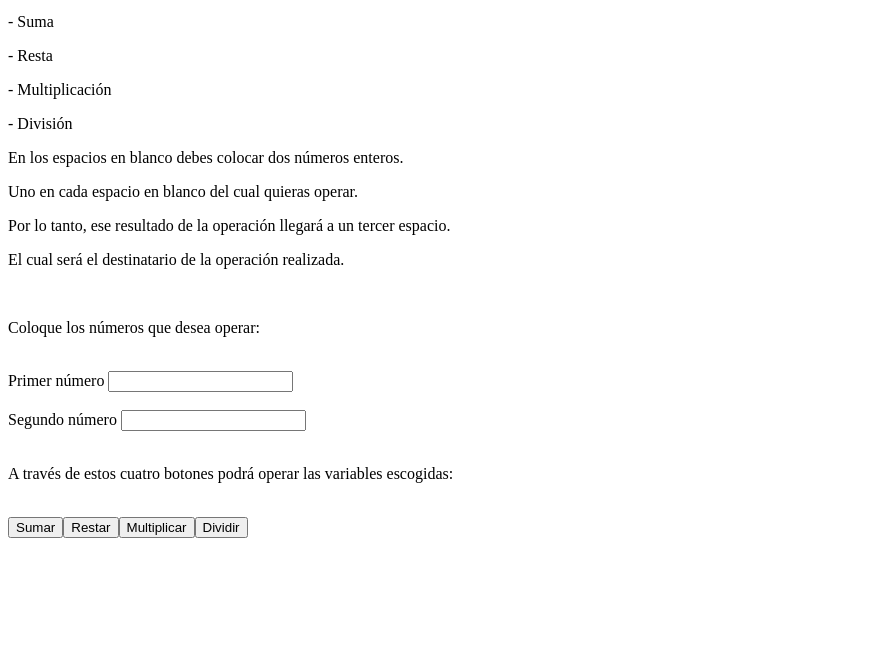
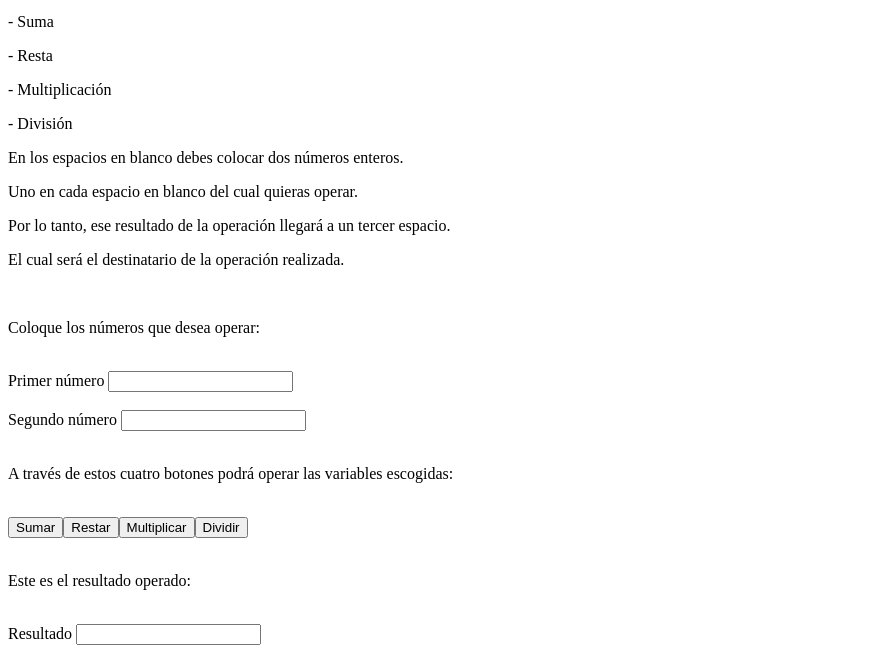
Before and after one commit to Bradleyivme/FormularioOP, a plain HTML site: page index.html in a window 1280 px wide. Both pictures are taken after a click on the button "Sumar". Shown: the part 199-870 px from the top of the page, without its empty margins (0-883 px from the left). Before the commit the page ends 800 px from the top, so only its background shows below. Drawn offline with Linux system fonts and the light colour scheme.

Commit message:
Se agregó la función de Sumar en Javascript

```diff
--- a/index.html
+++ b/index.html
@@ -25,7 +25,24 @@
     <input type="number" name="a" id="a"><br><br>
     <label for="b">Segundo número</label>
     <input type="number" name="b" id="b"><br><br>
+
 <p>A través de estos cuatro botones podrá operar las variables escogidas:</p><br>
-<button>Sumar</button><button>Restar</button><button>Multiplicar</button><button>Dividir</button>
+<button onclick="Sumar()">Sumar</button><button>Restar</button><button>Multiplicar</button><button>Dividir</button><br><br>
+
+<p>Este es el resultado operado:</p><br>
+    <label for="r">Resultado</label>
+    <input type="number" name="r" id="r"><br><br>
+
+    <script>
+        function Sumar(){
+            var a = document.getElementById("a").value;
+            var b = document.getElementById("b").value;
+            var r;
+            r = a + b;
+            document.getElementById("r").value = r
+        }
+
+
+    </script>
 </body>
 </html>
```
